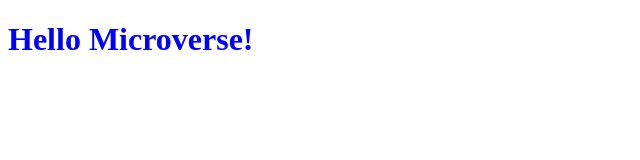
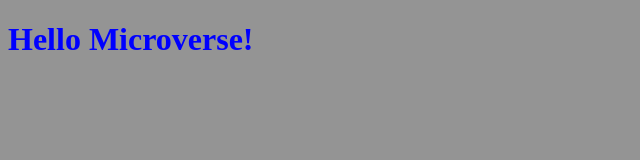
Before and after one commit to rahimialijan/Hello-Microverse, a website: page index.html in a window 1280 px wide. Shown: the whole page, without its empty margins (0-640 px from the left). Drawn offline with Linux system fonts and the light colour scheme.

Commit message:
Add backgroun color for body of the page

```diff
--- a/style.css
+++ b/style.css
@@ -1,3 +1,6 @@
 h1 {
   color: blue;
 }
+body {
+  background-color: rgb(148, 148, 148);
+}
```
